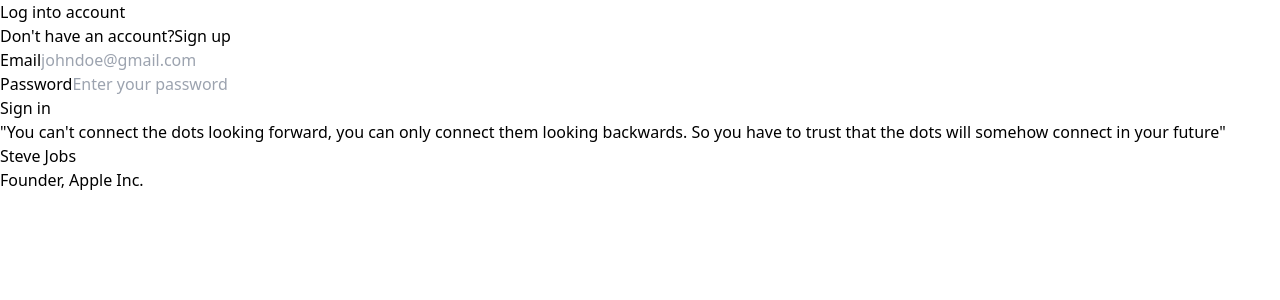
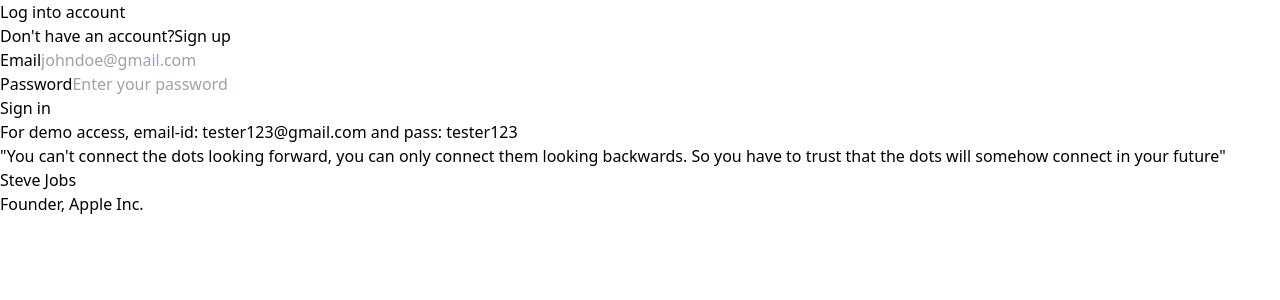
Before and after one commit to ankitku3101/Blogging-Site, a React (Vite) app in the folder frontend/: page /signin in a window 1280 px wide. Shown: the top 300 px of the page. Built offline with nearby package versions, Linux system fonts and the light colour scheme.

Commit message:
Updated demo credentials for sign-in

```diff
--- a/frontend/src/pages/Signin.tsx
+++ b/frontend/src/pages/Signin.tsx
@@ -1,15 +1,20 @@
-import { Auth } from "../components/Auth"
-import { Quote } from "../components/Quote"
+import { Auth } from "../components/Auth";
+import { Quote } from "../components/Quote";
 
 export const Signin = () => {
-    return <div>
-        <div className="grid grid-cols-1 lg:grid-cols-2">
-            <div>
-                <Auth type="signin"/>
-            </div>
-            <div className="hidden lg:block">
-                <Quote />
+    return (
+        <div>
+            <div className="grid grid-cols-1 lg:grid-cols-2">
+                <div className="relative flex flex-col justify-center items-center">
+                    <Auth type="signin" />
+                    <div className="absolute bottom-0 text-center text-black p-4">
+                        For demo access, email-id: tester123@gmail.com and pass: tester123
+                    </div>
+                </div>
+                <div className="hidden lg:block">
+                    <Quote />
+                </div>
             </div>
         </div>
-    </div>
-}
+    );
+};
--- a/frontend/src/pages/Welcome.tsx
+++ b/frontend/src/pages/Welcome.tsx
@@ -19,6 +19,9 @@ export const Welcome = () => {
                     focus:outline-none focus:ring-pink-200 dark:focus:ring-pink-800 font-medium rounded-lg text-sm px-5 py-2.5 text-center me-2 mb-2">Sign Up</button>
                 </Link>
             </div>
+            <div className="absolute bottom-0 left-0 right-0 text-center text-black p-4">
+                    For demo access, click sign-in and use <br/> email-id: tester123@gmail.com and pass: tester123
+            </div>
         </div>
     </div>
 }
```
